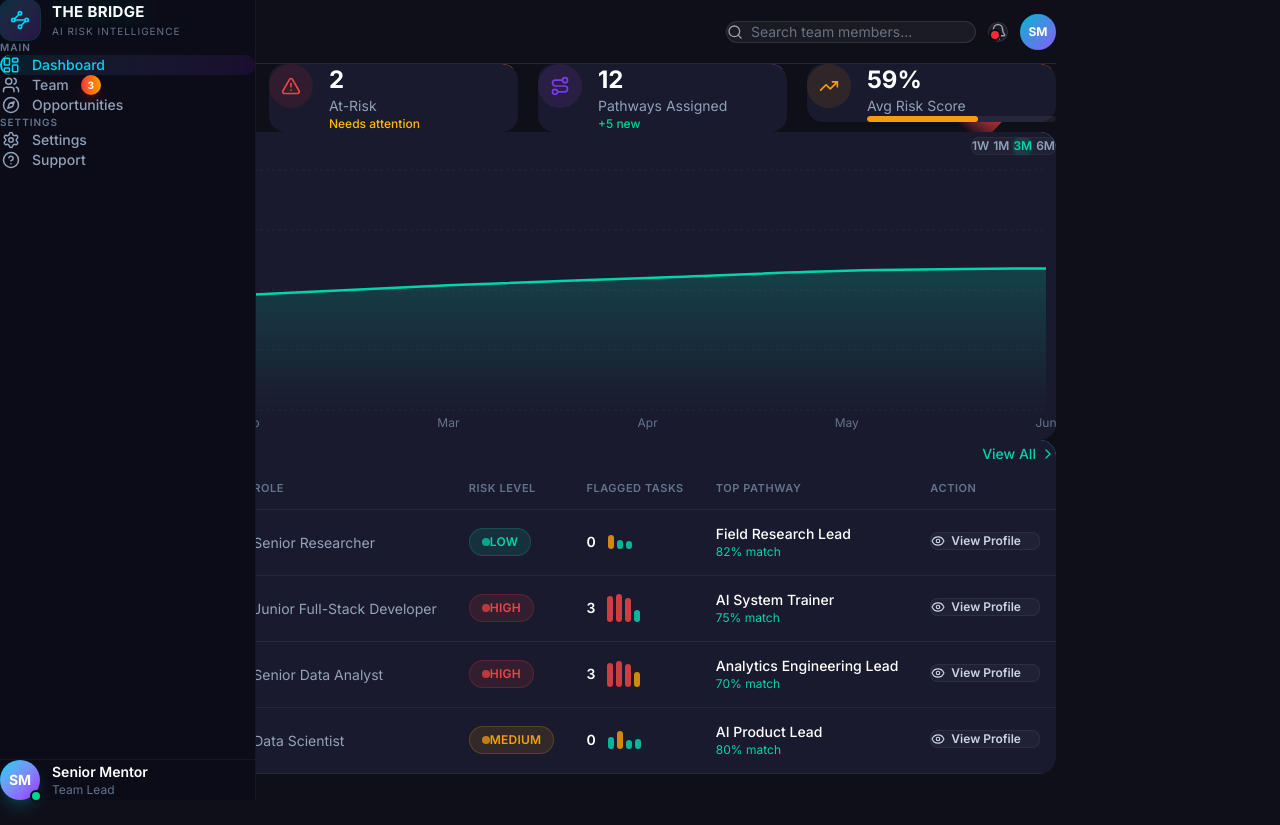
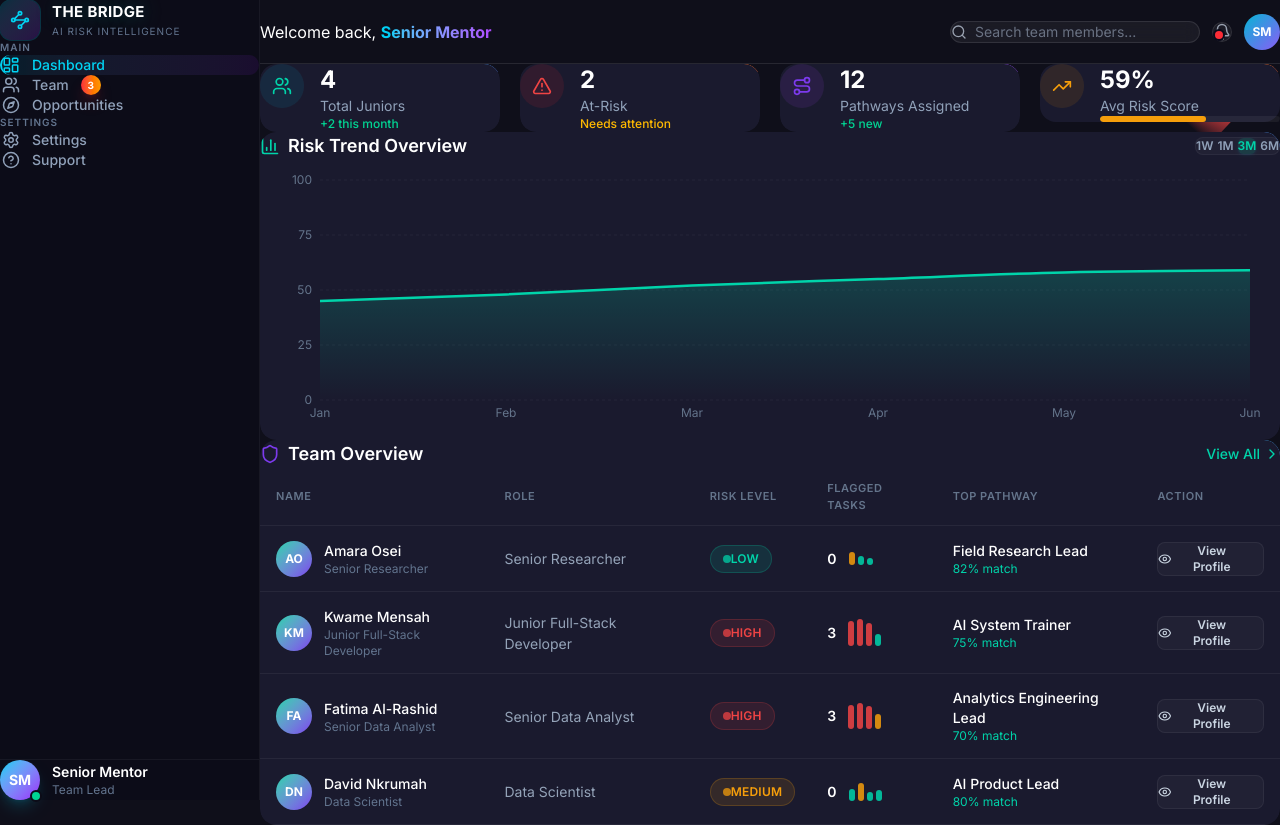
Before and after one commit to Steph-404/AI_Risk_Dashboard, a React (Vite) app: page / in a window 1280 px wide. Before the commit the page ends 800 px from the top, so only its background shows below. Built offline with nearby package versions, Linux system fonts and the light colour scheme.

Commit message:
fix: enforce layout structure via custom CSS for robustness

```diff
--- a/src/App.jsx
+++ b/src/App.jsx
@@ -21,7 +21,7 @@ function App() {
   }, []);
 
   return (
-    <div className="flex min-h-screen bg-[#0F0F1A]">
+    <div className="app-layout bg-[#0F0F1A]">
       {/* Sidebar */}
       <Sidebar
         isOpen={sidebarOpen}
@@ -29,7 +29,7 @@ function App() {
       />
 
       {/* Main Content Area */}
-      <div className="flex-1 flex flex-col lg:pl-64 w-full max-w-[100vw]">
+      <div className="main-content-wrapper max-w-[100vw]">
         {/* Top Bar */}
         <TopBar onMenuClick={() => setSidebarOpen(!sidebarOpen)} />
 
--- a/src/components/Sidebar.jsx
+++ b/src/components/Sidebar.jsx
@@ -30,7 +30,7 @@ const navSections = [
 
 function SidebarContent() {
   return (
-    <div className="flex h-full w-full flex-col bg-[#0c0c18] border-r border-white/5">
+    <div className="flex h-full w-full flex-col">
       {/* Brand / Logo */}
       <div className="px-6 pt-8 pb-6">
         <div className="flex items-center gap-3">
@@ -114,7 +114,7 @@ export default function Sidebar({ isOpen = false, onClose }) {
   return (
     <>
       {/* Desktop sidebar — always visible on lg+ */}
-      <aside className="hidden lg:fixed lg:inset-y-0 lg:left-0 lg:z-40 lg:flex lg:w-64">
+      <aside className="sidebar-container">
         <SidebarContent />
       </aside>
 
@@ -136,7 +136,7 @@ export default function Sidebar({ isOpen = false, onClose }) {
             {/* Drawer */}
             <motion.aside
               key="sidebar-drawer"
-              className="fixed inset-y-0 left-0 z-50 w-64 lg:hidden"
+              className="fixed inset-y-0 left-0 z-50 w-64 bg-[#0c0c18] lg:hidden"
               initial={{ x: '-100%' }}
               animate={{ x: 0 }}
               exit={{ x: '-100%' }}
--- a/src/index.css
+++ b/src/index.css
@@ -21,6 +21,45 @@
   --glass-bg: rgba(26, 26, 46, 0.6);
   --glass-border: rgba(255, 255, 255, 0.08);
   --gradient-angle: 0deg;
+}
+
+/* ========================================
+   Layout Structure
+   ======================================== */
+.app-layout {
+  display: flex;
+  min-height: 100vh;
+  width: 100%;
+}
+
+.sidebar-container {
+  display: none;
+  width: 260px;
+  flex-shrink: 0;
+  background-color: #0c0c18;
+  border-right: 1px solid rgba(255, 255, 255, 0.05);
+}
+
+@media (min-width: 1024px) {
+  .sidebar-container {
+    display: flex;
+    flex-direction: column;
+    position: fixed;
+    top: 0;
+    bottom: 0;
+    left: 0;
+    z-index: 40;
+  }
+  .main-content-wrapper {
+    padding-left: 260px;
+  }
+}
+
+.main-content-wrapper {
+  flex: 1;
+  display: flex;
+  flex-direction: column;
+  width: 100%;
 }
 
 /* ========================================
--- a/src/views/MentorDashboard.jsx
+++ b/src/views/MentorDashboard.jsx
@@ -216,7 +216,7 @@ export default function MentorDashboard({ onSelectJunior }) {
         <ResponsiveContainer width="100%" height={280}>
           <AreaChart
             data={riskTrendData}
-            margin={{ top: 10, right: 10, left: -10, bottom: 0 }}
+            margin={{ top: 20, right: 30, left: 0, bottom: 10 }}
           >
             <defs>
               <linearGradient id="riskGradient" x1="0" y1="0" x2="0" y2="1">
```
